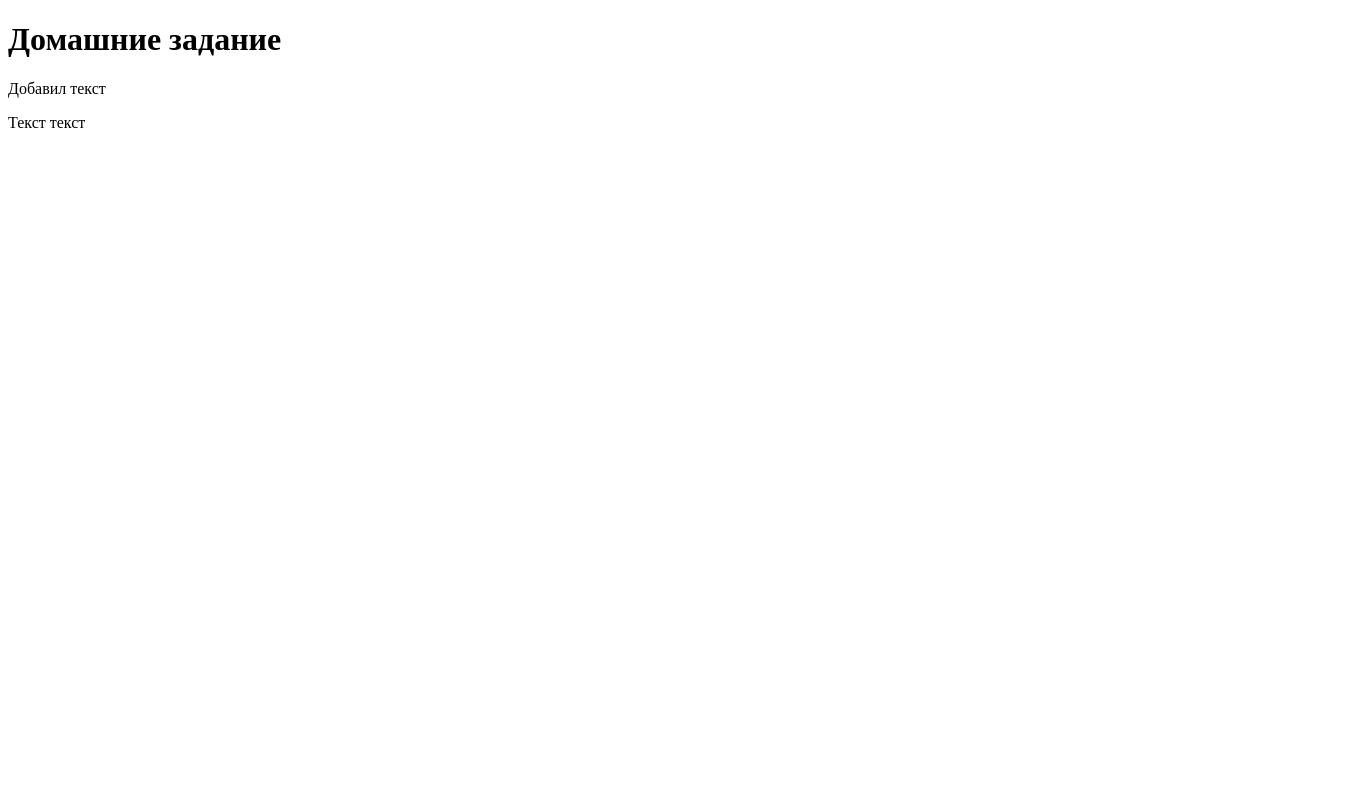
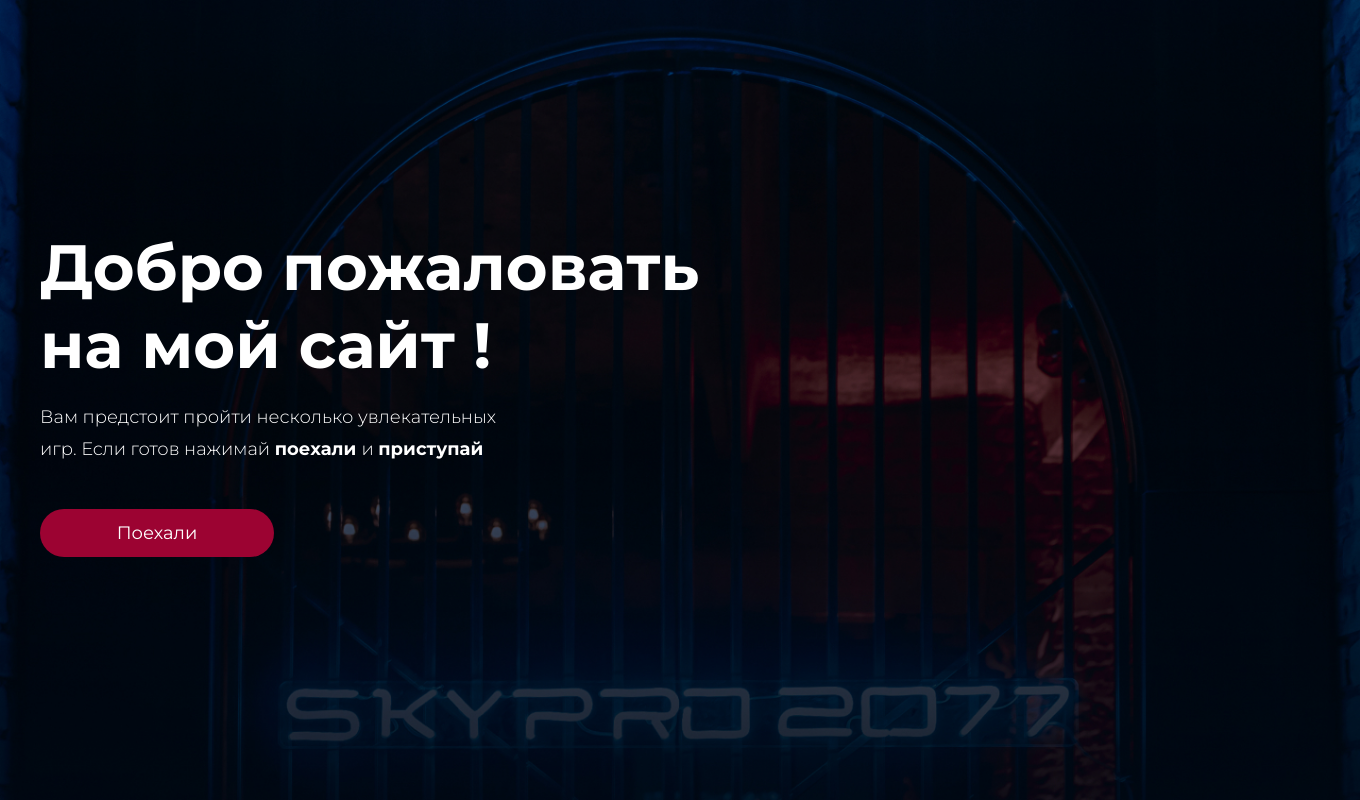
Before and after one commit to rambak02/hm-2, a plain HTML site: page index.html in a window 1280 px wide. Shown: the whole page, 1360 px wide, since content can reach past the window. Drawn offline with Linux system fonts and the light colour scheme.

Commit message:
Сделал верстку

```diff
--- a/index.html
+++ b/index.html
@@ -1,14 +1,30 @@
 <!DOCTYPE html>
 <html lang="en">
-<head>
-    <meta charset="UTF-8">
-    <meta http-equiv="X-UA-Compatible" content="IE=edge">
-    <meta name="viewport" content="width=device-width, initial-scale=1.0">
-    <title>Homework</title>
-</head>
-<body>
-    <h1>Домашние задание</h1>
-    <p>Добавил текст</p>
-    <p> Текст текст</p>
-</body>
+  <head>
+    <meta charset="UTF-8" />
+    <meta http-equiv="X-UA-Compatible" content="IE=edge" />
+    <meta name="viewport" content="width=device-width, initial-scale=1.0" />
+    <link rel="preconnect" href="https://fonts.googleapis.com" />
+    <link rel="preconnect" href="https://fonts.gstatic.com" crossorigin />
+    <link
+      href="https://fonts.googleapis.com/css2?family=Montserrat:wght@300;400;700&display=swap"
+      rel="stylesheet"
+    />
+    <link rel="stylesheet" href="styles/style.css" />
+    <title>Game</title>
+  </head>
+  <body>
+    <header class="header center">
+      <h1 class="header_top">
+        Добро пожаловать <br />
+        на мой сайт !
+      </h1>
+      <p class="header_desc">
+        Вам предстоит пройти несколько увлекательных игр. Если готов нажимай
+        <span class="header_desc--bold"> поехали </span> и
+        <span class="header_desc--bold"> приступай</span>
+      </p>
+      <p class="header_button">Поехали</p>
+    </header>
+  </body>
 </html>
--- /dev/null
+++ b/styles/_vars.scss
@@ -0,0 +1 @@
+$color-text: #fff;
--- /dev/null
+++ b/styles/style.scss
@@ -0,0 +1,63 @@
+@import "vars";
+* {
+  padding: 0;
+  margin: 0;
+}
+.center {
+  padding-left: calc(50% - 600px);
+  padding-right: calc(50% - 600px);
+}
+.header {
+  background: url(/hm-2/img/top.jpg);
+  background-repeat: no-repeat;
+  background-size: cover;
+  height: 100vh;
+  width: 100vw;
+  display: flex;
+  flex-direction: column;
+  justify-content: center;
+  gap: 32px;
+  &_top {
+    font-family: "Montserrat";
+    font-style: normal;
+    font-weight: 700;
+    font-size: 64px;
+    line-height: 78px;
+    color: $color-text;
+    width: 780px;
+    height: 125px;
+    display: flex;
+    flex-direction: column;
+    justify-content: center;
+  }
+  &_desc {
+    font-family: "Montserrat";
+    font-style: normal;
+    font-weight: 300;
+    font-size: 18px;
+    line-height: 32px;
+    color: $color-text;
+    height: 64px;
+    width: 480px;
+    &--bold {
+      font-weight: 700;
+    }
+  }
+  &_button {
+    background: #9c0332;
+    border-radius: 30px;
+    color: $color-text;
+    font-family: "Montserrat";
+    font-style: normal;
+    font-weight: 400;
+    font-size: 18px;
+    line-height: 22px;
+    width: 234px;
+    height: 48px;
+    margin-top: 12px;
+    display: flex;
+    justify-content: center;
+    align-items: center;
+    cursor: pointer;
+  }
+}
```
Also changed, not shown: hw-2.1.js (added), img/top.jpg (added), styles/style.css (added), 1 other file.
